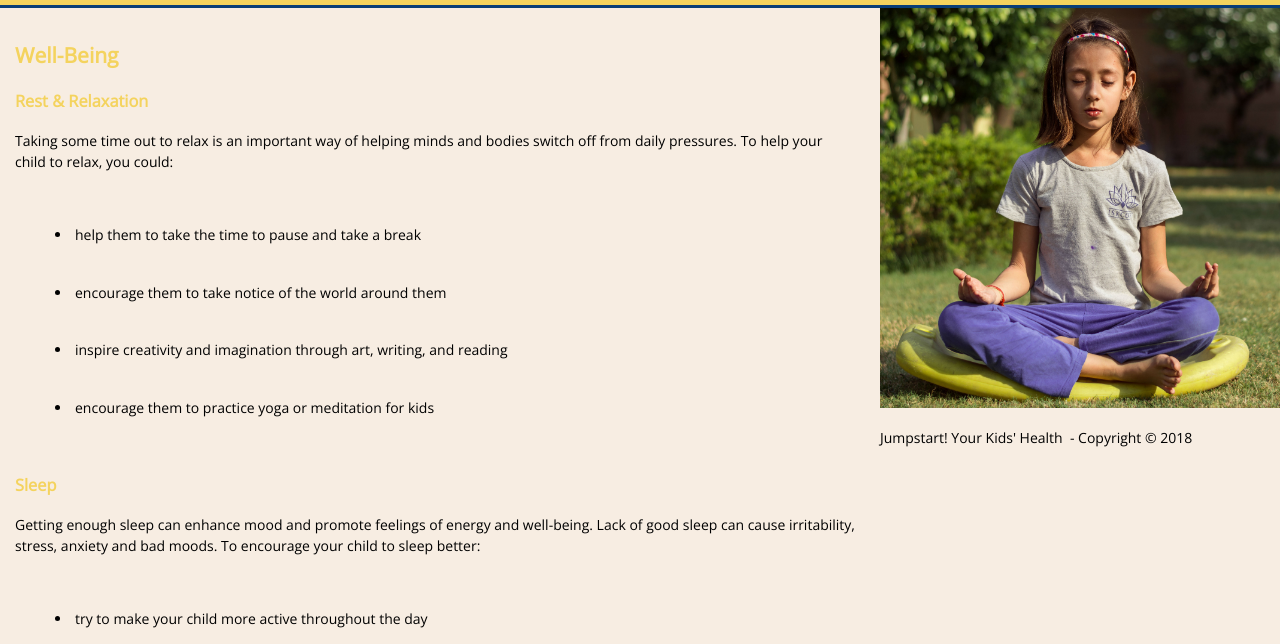
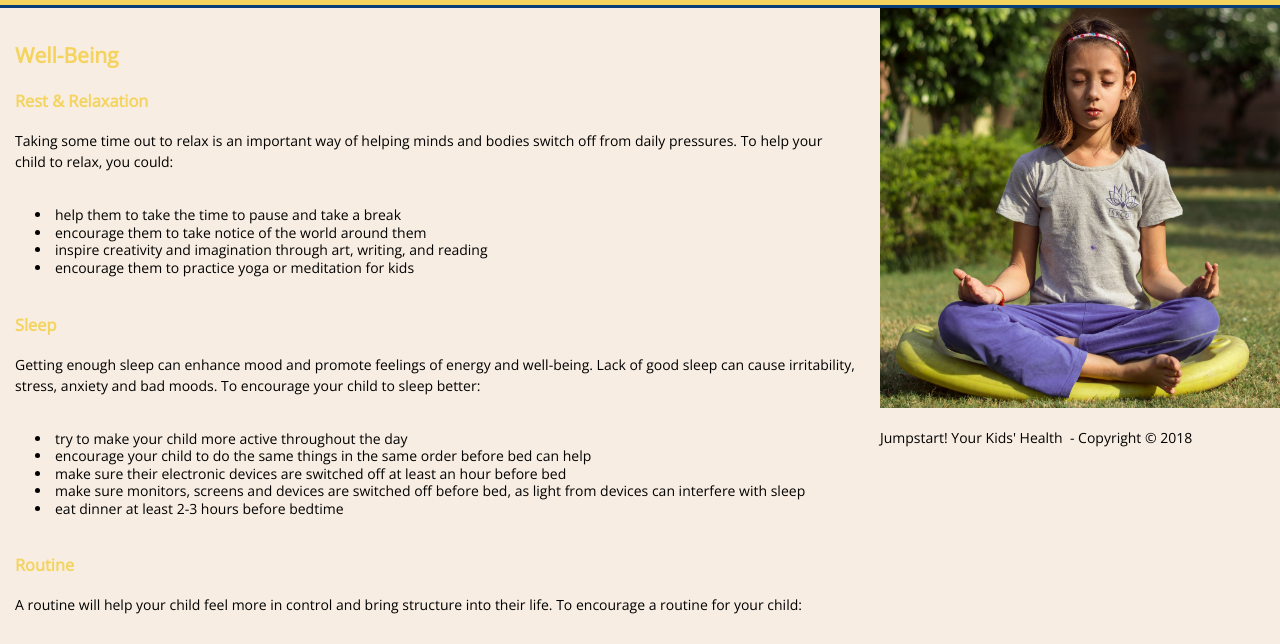
Before and after one commit to samchet1/jumpstart, a plain HTML site: page well.html in a window 1280 px wide. Shown: the part 95-739 px from the top of the page. Drawn offline with nearby package versions, Linux system fonts and the light colour scheme.

Commit message:
20h00 upload

```diff
--- a/css/style.css
+++ b/css/style.css
@@ -33,10 +33,6 @@ ul{
 }
 
 li{
-    margin:0;
-    /*padding:0;   changed to 20px*/
-    padding: 20px;
-    line-height:1.25;
     list-style-position: inside;
 
 }
```
